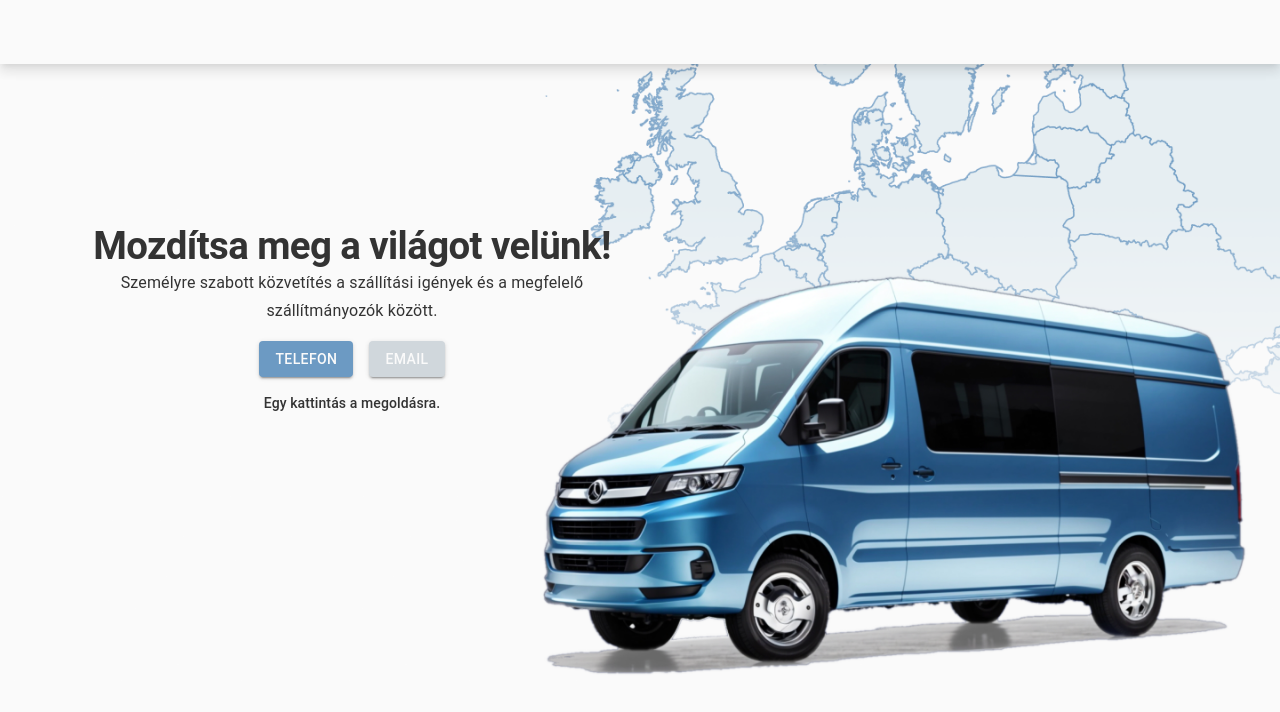
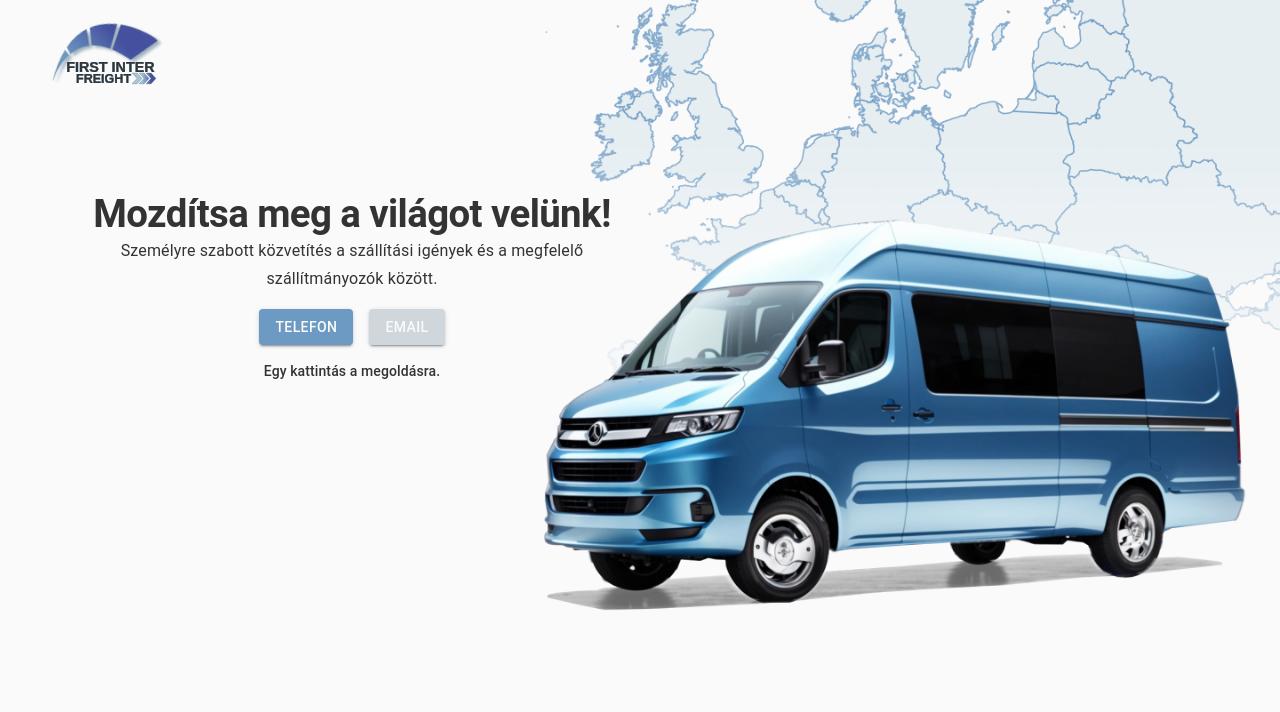
Before and after one commit to molitio/dashing-bumblebee, a Next.js app in the folder packages/dashing-bumblebee-ui/: page / in a window 1280 px wide. Shown: the top 712 px of the page. Built offline with nearby package versions, Linux system fonts and the light colour scheme.

Commit message:
chore(2): added logo

```diff
--- a/packages/dashing-bumblebee-ui/app/layout.tsx
+++ b/packages/dashing-bumblebee-ui/app/layout.tsx
@@ -1,11 +1,8 @@
 import React from "react";
-import AppBar from "@mui/material/AppBar";
-import Dashboard from "@mui/icons-material/Dashboard";
-import Toolbar from "@mui/material/Toolbar";
+import Image from "next/image";
 import Box from "@mui/material/Box";
 import type { Metadata } from "next";
 import { ThemeRegistry } from "../src/components";
-import { ApplicationTheme } from "../src/components/theme/ApplicationTheme";
 
 export const metadata: Metadata = {
   title: "Dashing Bumblebee",
@@ -21,19 +18,27 @@ export default function RootLayout({
     <html lang="en">
       <body>
         <ThemeRegistry>
-          <AppBar
-            position="sticky"
-            elevation={8}
-            sx={{
-              backgroundColor: ApplicationTheme?.palette?.tertiary?.main,
-              opacity: "0.4",
-            }}
-          >
-            <Toolbar>
-              <Dashboard />
-            </Toolbar>
-          </AppBar>
-          <Box>{children}</Box>
+          <Box sx={{ position: "relative" }}>
+            {/*<AppBar*/}
+            {/*  position="sticky"*/}
+            {/*  elevation={8}*/}
+            {/*  sx={{*/}
+            {/*    backgroundColor: ApplicationTheme?.palette?.tertiary?.main,*/}
+            {/*  }}*/}
+            {/*>*/}
+            <Box
+              sx={{ margin: "1em 0 0 2em", position: "absolute", zIndex: 5 }}
+            >
+              <Image
+                src={"/logo_v1.svg"}
+                alt={"logo"}
+                width={150}
+                height={75}
+              />
+            </Box>
+            {/*   </AppBar>*/}
+            <Box>{children}</Box>
+          </Box>
         </ThemeRegistry>
       </body>
     </html>
--- a/packages/dashing-bumblebee-ui/app/page.tsx
+++ b/packages/dashing-bumblebee-ui/app/page.tsx
@@ -15,7 +15,7 @@ export default function Home() {
         inset: "0",
         height: "80vh",
         width: "100%",
-        padding: "10em 0 0 0",
+        padding: "12em 0 0 0",
       }}
     >
       <Box
--- a/packages/dashing-bumblebee-ui/src/components/theme/ApplicationTheme.ts
+++ b/packages/dashing-bumblebee-ui/src/components/theme/ApplicationTheme.ts
@@ -14,6 +14,12 @@ export const ApplicationTheme = {
     },
     tertiary: {
       main: "#FAFAFA",
+      light: "",
+      dark: "",
+      contrastText: "#FAFAFA",
+    },
+    navBar: {
+      main: "#FAFAFA0D",
       light: "",
       dark: "",
       contrastText: "#FAFAFA",
```
Also changed, not shown: packages/dashing-bumblebee-ui/public/background_combined.png, packages/dashing-bumblebee-ui/public/logo_v1.svg (added).
